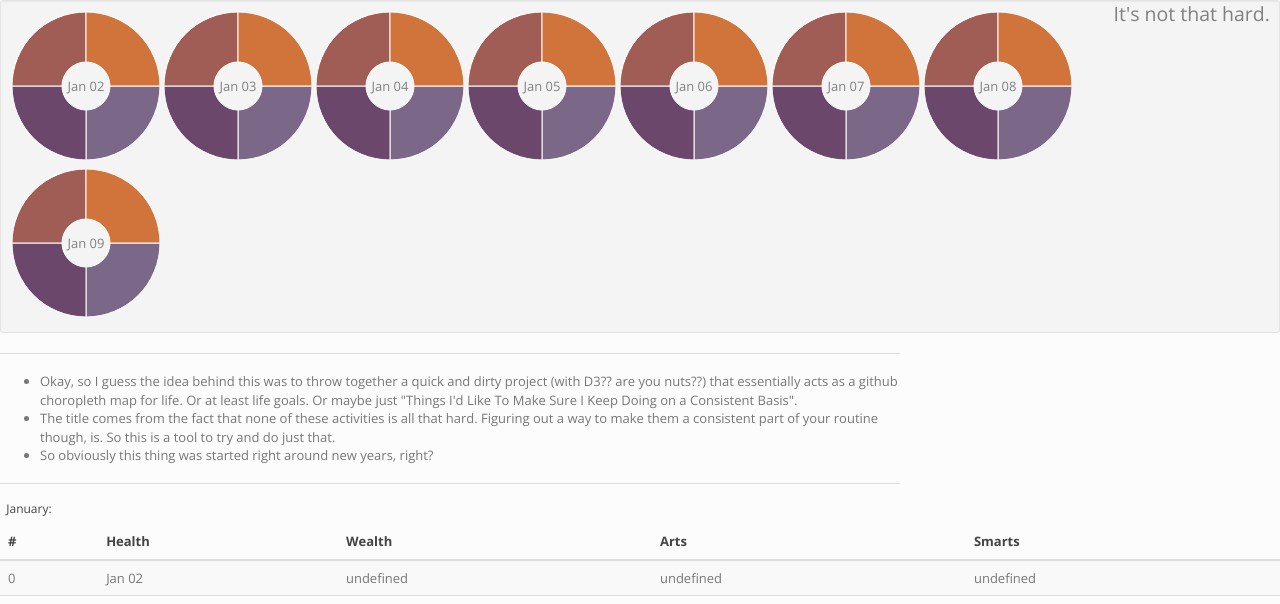
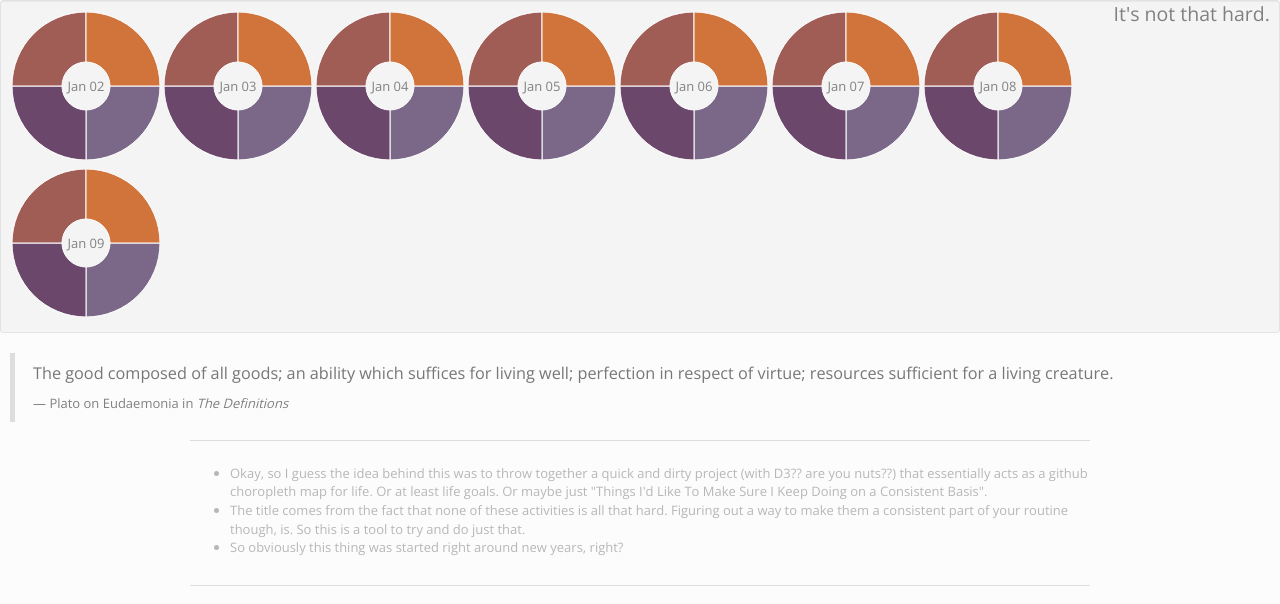
Before and after one commit to jakemadison/not_that_hard, a Django app: page / in a window 1280 px wide. Shown: the top 604 px of the page. Run offline with Django 3.2, Linux system fonts and the light colour scheme; data comes from the database, SQL or seed files in the repository; some libraries are stand-ins or nearby versions.

Commit message:
some greek wisdom, why not.

```diff
--- a/static/css/main.css
+++ b/static/css/main.css
@@ -10,4 +10,20 @@ svg {
 .description_text {
     max-width: 900px;
     word-wrap: break-word;
+    margin-left: auto;
+    margin-right: auto;
 }
+
+.description_span {
+    display: inline-block;
+    text-align: left;
+}
+
+.quote {
+    margin-left: 10px;
+    /*border-left: 0 none;*/
+    /*border-right: 5px solid #dddddd;*/
+    /*padding-left: 0;*/
+    /*padding-right: 15px;*/
+    /*text-align: right;*/
+}
--- a/templates/index.html
+++ b/templates/index.html
@@ -8,6 +8,7 @@
 
 {#    <link rel="stylesheet" href="https://maxcdn.bootstrapcdn.com/bootstrap/3.3.1/css/bootstrap.min.css">#}
 
+{#    replaced with Bootswatch Simplex Theme: #}
     <link rel="stylesheet" href="../static/css/bootstrap.css" type="text/css">
      <link rel="stylesheet" href="../static/css/main.css" type="text/css">
     <script src="https://ajax.googleapis.com/ajax/libs/jquery/1.11.1/jquery.min.js"></script>
@@ -23,11 +24,19 @@
 
 </div>
 
+<blockquote class="quote">
+  <p>The good composed of all goods; an ability which suffices for living well;
+      perfection in respect of virtue; resources sufficient for a living creature.</p>
+  <small>Plato on Eudaemonia in <cite title="Source Title">The Definitions</cite></small>
+</blockquote>
+
+
+<div></div>
+
 <div class="description_text">
-<p>
-   <span class="help-block description_text">
        <hr>
        <ul>
+           <span class="help-block description_span">
      <li>Okay, so I guess the idea behind this was to throw together a quick and
          dirty project (with D3?? are you nuts??) that essentially acts as a
          github choropleth map for life. Or at least life goals. Or maybe just
@@ -38,15 +47,16 @@
           So this is a tool to try and do just that.</li>
 
         <li>So obviously this thing was started right around new years, right?</li>
-</ul>
+</span>
+       </ul>
        <hr>
-    </span>
-</p>
+
+
 </div>
 
-{#<hr>#}
 
-<h6>&nbsp; January:</h6>
+
+{#<h6>&nbsp; January:</h6>#}
 <table class="table table-striped table-hover test_table">
       <thead>
     <tr>
```
